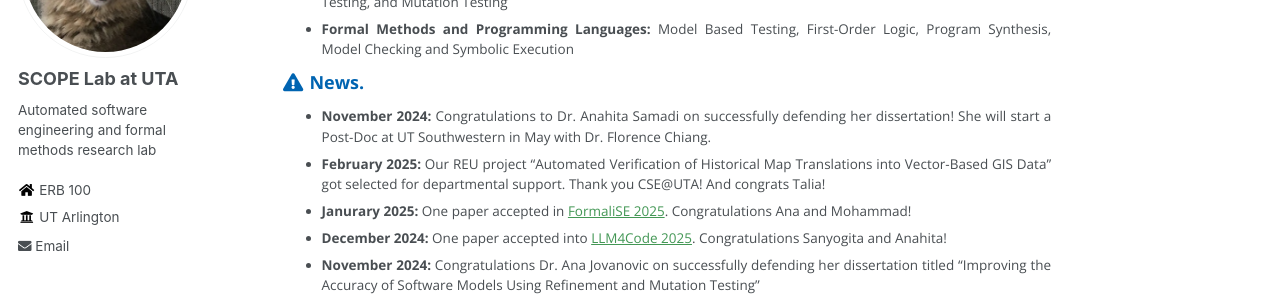
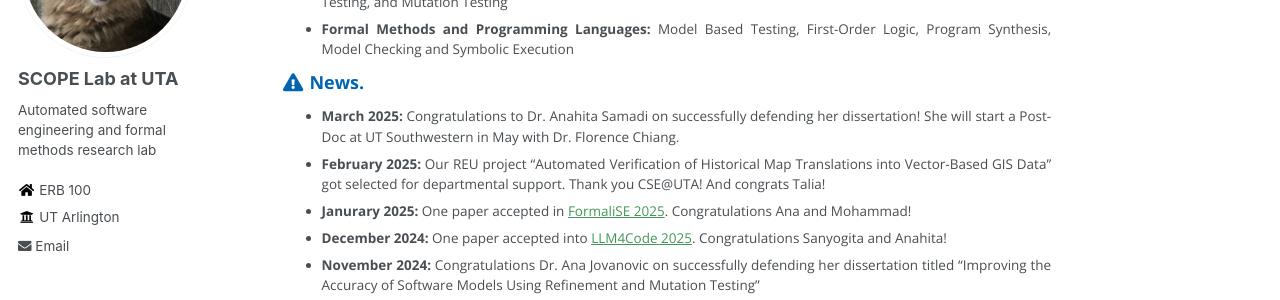
Before and after one commit to SCOPELabUTA/SCOPELabUTA.github.io, a Jekyll site: the page built from _pages/about.md, in a window 1280 px wide and 900 px high, scrolled down 413 px. Shown: the part 153-453 px from the top of the window. Built offline with Jekyll 4.4.1, drawn with Linux system fonts in a browser that asks for light colours.

Commit message:
Update about.md

```diff
--- a/_pages/about.md
+++ b/_pages/about.md
@@ -29,7 +29,7 @@ Checking and Symbolic Execution
 
 ### <i class="fa fa-fw fa-exclamation-triangle" aria-hidden="true"></i> News.
 
-* **November 2024:** Congratulations to Dr. Anahita Samadi on successfully defending her dissertation! She will start a Post-Doc at UT Southwestern in May with Dr. Florence Chiang.
+* **March 2025:** Congratulations to Dr. Anahita Samadi on successfully defending her dissertation! She will start a Post-Doc at UT Southwestern in May with Dr. Florence Chiang.
 * **February 2025:** Our REU project "Automated Verification of Historical Map Translations into Vector-Based GIS Data" got selected for departmental support. Thank you CSE@UTA! And congrats Talia!
 * **Janurary 2025:** One paper accepted in [FormaliSE 2025](https://conf.researchr.org/home/Formalise-2025). Congratulations Ana and Mohammad!
 * **December 2024:** One paper accepted into [LLM4Code 2025](https://llm4code.github.io/). Congratulations Sanyogita and Anahita!
```
